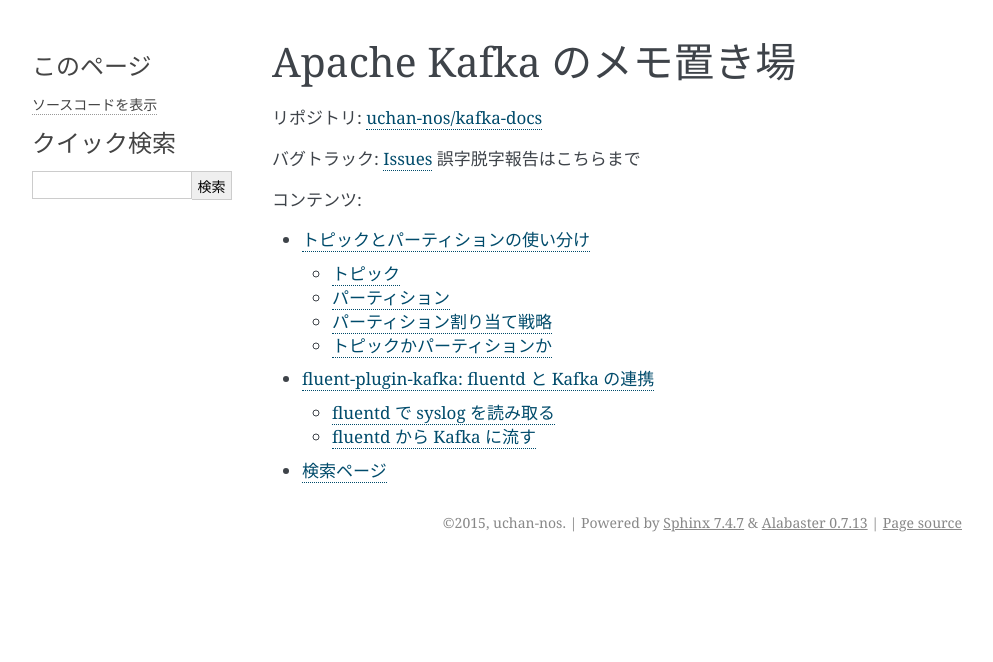
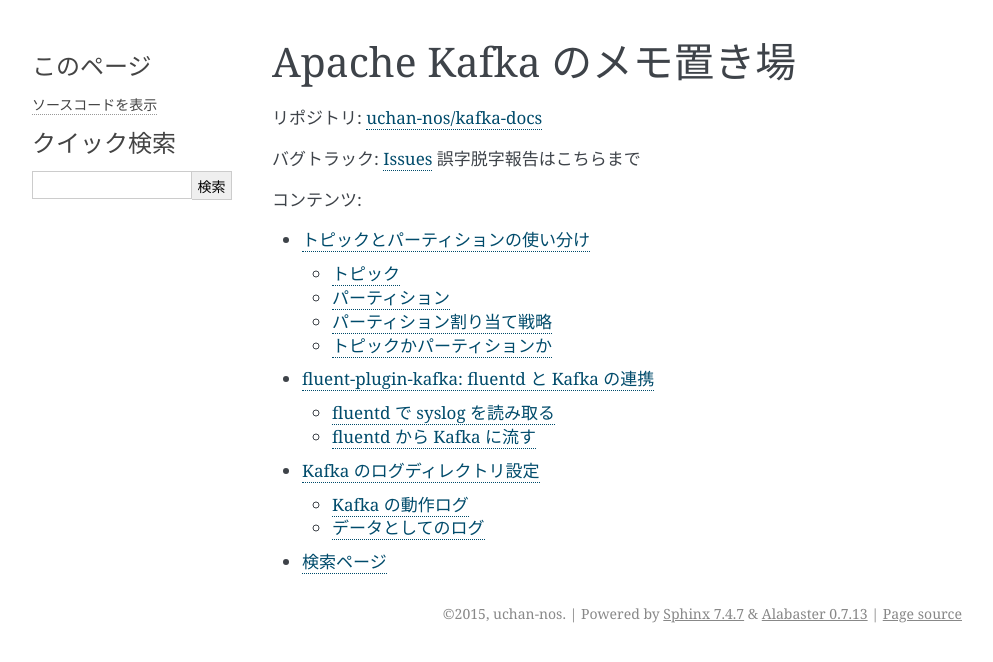
Before and after one commit to uchan-nos/kafka-docs, a Sphinx documentation site: the page built from docs/index.rst, in a window 1280 px wide. Shown: the top 662 px of the page, without its empty margins (148-1141 px from the left). Built offline with Sphinx 7.4.7, drawn with Linux system fonts in a browser that asks for light colours; some of the changed lines change nothing that is shown.

Commit message:
Add memo for log directory configuration

```diff
--- a/docs/index.rst
+++ b/docs/index.rst
@@ -17,5 +17,6 @@
 
    topic_or_partition
    fluent_plugin_kafka
+   kafka_log_directory
 
 * :ref:`search`
--- /dev/null
+++ b/docs/kafka_log_directory.rst
@@ -0,0 +1,33 @@
+============================
+Kafka のログディレクトリ設定
+============================
+
+（最終更新：2016 年 2 月 10 日）
+
+Kafka のログディレクトリの設定は少し複雑だ。なぜなら、Kafka の動作やエラーを記録するファイルをログと呼ぶのに **加え** 、Kafka が取り扱うデータ自体も「ログ」と呼ぶからだ（メッセージとかレコードなら混乱は少なかったのではないか）。Kafka の設定ファイルなどには "log" と名前が付いた項目がいくつかある。本記事では 2 つのログの出力先を設定する方法を説明する。
+
+Kafka の動作ログ
+================
+
+まずは、一般的に「ログ」というときに指すであろう、動作やエラーを記録するためのログ設定を紹介する。
+
+Kafka では log4j をログ記録のために使っている。したがって動作ログの出力先を変えるには log4j の設定を変えればよい。チュートリアル通りなら Kafka を次のコマンドで起動しているはずだ::
+
+   bin/kafka-server-start.sh config/server.properties
+
+このスクリプトの起動時に ``LOG_DIR`` 環境変数を設定しておくと、そこがログ出力先になる。変数を設定しない場合は bin ディレクトリと同じ階層に logs ディレクトリが作られる。
+
+``LOG_DIR`` 環境変数が最終的にどこに渡るのか、少し探求してみる。まず kafka-server-start.sh スクリプトの中身をたどると、最終行で kafka-run-class.sh というスクリプトを呼び出すことが分かる。
+
+kafka-run-class.sh の中で ``LOG_DIR`` 変数の値を読み取っている。設定されていない場合のデフォルト値は ``$(dirname $0)/../logs`` である。 ``LOG_DIR`` が指すパスが存在しなければディレクトリを作成し、最終的に ``-Dkafka.logs.dir=$LOG_DIR`` という java のオプションになる。
+
+データとしてのログ
+==================
+
+次は、Kafka が扱うデータとしてのログ設定を紹介する。
+
+データとしてのログ設定は config/server.properties の中で行う。関連する設定項目は 2 つある。log.dir と log.dirs だ。動作ログは ``kafka.logs.dir`` であり、名前がバナナチョコとチョコバナナくらい似ているので注意しよう。
+
+log.dir はディレクトリを 1 つ指定でき、log.dirs はコンマ区切りで複数指定できる。log.dirs が設定されていない場合に log.dir の設定が有効となる。新たなパーティションが生成されるたびにここで設定したディレクトリにデータが格納される。複数指定した場合、最もパーティション数の少ないディレクトリが選択される。
+
+server.properties では log.dirs に ``/tmp/kafka-logs`` が設定されているが、これは log.dir も log.dirs も設定しなかった場合のデフォルト値でもある。ただ /tmp は再起動により削除されたり、アクセスがない状態で時間が経つと自動削除されたりするため、本番運用では使用しないほうが良いのではないかと筆者は考えている。さらに /tmp が tmpfs の場合はログがまったく永続化されないので、レプリカを持つすべてのブローカノードが落ちるとデータが失われる。
```
